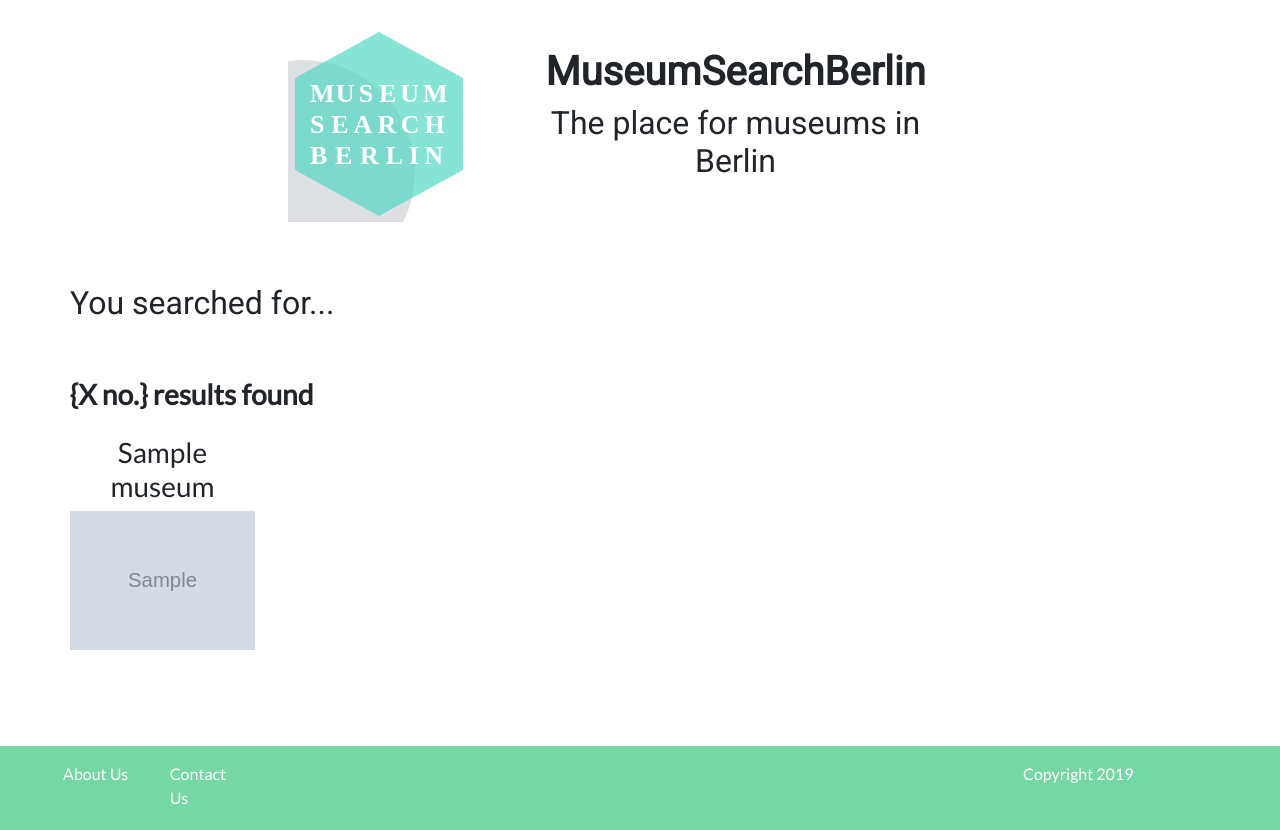
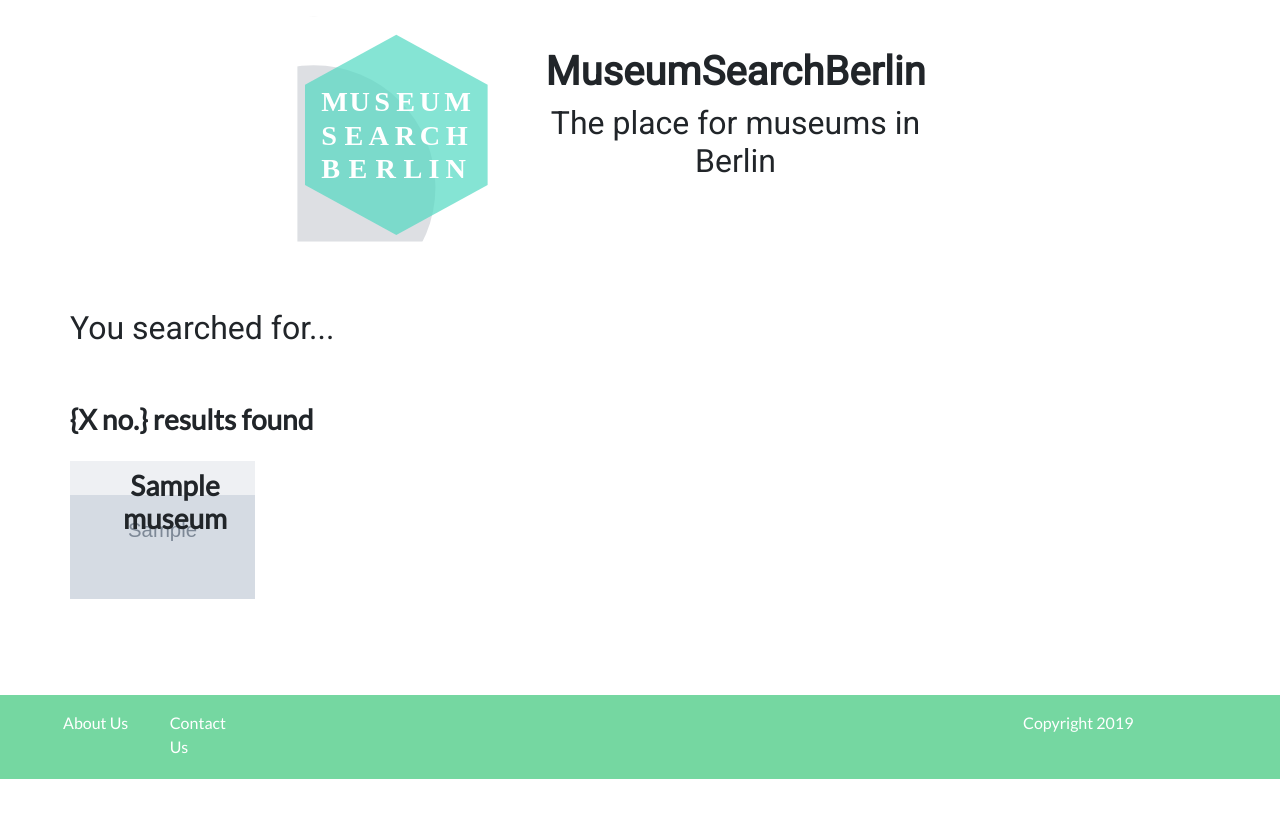
Before and after one commit to Victoria-Hodder/Class-project-api-practice, a Flask app: template templates/search.html in a window 1280 px wide. After the commit the page ends 779 px from the top, so only its background shows below. Run offline with Flask 2, Linux system fonts and the light colour scheme; the template is opened without the code that fills it: most values are stand-ins (such as "Sample title", 1, 10 or a date in 2020); grey boxes marked "Sample" are stand-in pictures; some libraries are stand-ins or nearby versions.

Commit message:
cleared code in museumpy.py file and added css classes to text in search results images

```diff
--- a/static/style.css
+++ b/static/style.css
@@ -11,17 +11,17 @@ h2 {
     font-family: 'Roboto', sans-serif;
 }
 
-logo_image {
-    width: 800px;
+.logo_image {
+    width: 400px;
 }
 
-.center {
+/*.center {
     margin: 0;
     position: absolute;
     top: 40%;
     left: 45%;
     transform: translate(-50%, -50%);
-}
+}*/
 
 
 .dropdown_menu {
@@ -47,3 +47,22 @@ logo_image {
     background-color: #75d7a1;
     color: white;
 }
+
+.results_title {
+    position: absolute;
+    top: 8px;
+    left: 25px;
+    font-weight: 500;
+    font-weight: bold;
+/*    text-shadow: 2px 2px #ffffff;*/
+}
+
+#block {
+    background: #ffffff;
+    opacity: 0.6;
+    position: absolute;
+    top: 0;
+    left: 0;
+    height: 25%;
+    width: 100%;
+}
--- a/templates/index.html
+++ b/templates/index.html
@@ -2,6 +2,8 @@
 {% block content %}
 
         <div class="container-fluid">
+
+
             <div class="row">
                 <div class="col-md-4 text-center">
                     <img src="{{ url_for('static', filename='museumsearchlogo.svg')}}" class="logo_image">
--- a/templates/layout.html
+++ b/templates/layout.html
@@ -33,17 +33,9 @@
         </div>
     </footer>
 
-     <!-- jQuery first, then Tether, then Bootstrap JS. -->
-    <script src="https://code.jquery.com/jquery-3.3.1.slim.min.js"
-    integrity="sha384-q8i/X+965DzO0rT7abK41JStQIAqVgRVzpbzo5smXKp4YfRvH+8abtTE1Pi6jizo"
-    crossorigin="anonymous"></script>
-    <script src="https://cdnjs.cloudflare.com/ajax/libs/popper.js/1.14.0/umd/popper.min.
-    js" integrity="sha384-cs/chFZiN24E4KMATLdqdvsezGxaGsi4hLGOzlXwp5UZB1LY//20VyM2taTB4QvJ"
-    crossorigin="anonymous"></script>
-    <script src="https://stackpath.bootstrapcdn.com/bootstrap/4.1.0/js/bootstrap.min.js"
-    integrity="sha384-uefMccjFJAIv6A+rW+L4AHf99KvxDjWSu1z9VI8SKNVmz4sk7buKt/6v9KI65qnm"
-    crossorigin="anonymous"></script>
-    <!--caregory-filter-js-->
+    <script src="https://ajax.googleapis.com/ajax/libs/jquery/3.4.1/jquery.min.js"></script>
+    <script src="https://cdnjs.cloudflare.com/ajax/libs/popper.js/1.14.7/umd/popper.min.js"></script>
+    <script src="https://maxcdn.bootstrapcdn.com/bootstrap/4.3.1/js/bootstrap.min.js"></script>
     <script src="{{ url_for('static', filename='category-filter.js')}}"></script>
 </body>
 
--- a/templates/search.html
+++ b/templates/search.html
@@ -26,8 +26,9 @@
                 <div class="row">
                         {% for result in results %}
                             <div class="col-md-6 mb-5 text-center">
-                                <h3>{{ result.museum }}</h3>
                                 <img src="{{ result.imgurl }}" class="img-fluid">
+                                    <div id="block"></div>
+                                <h3 class="results_title">{{ result.museum }}</h3>
                             </div>
                         {% endfor %}
                     </div>
```
Also changed, not shown: museumpy.py (+1 -7 lines).
